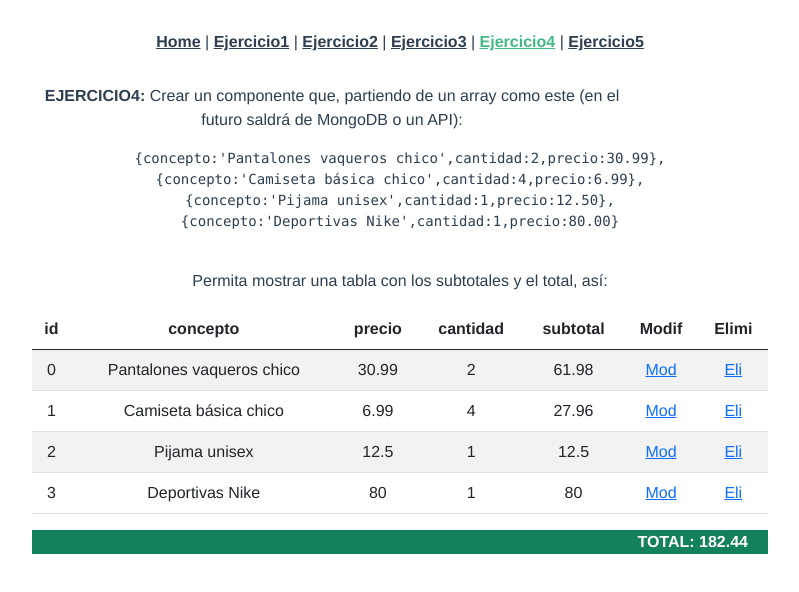
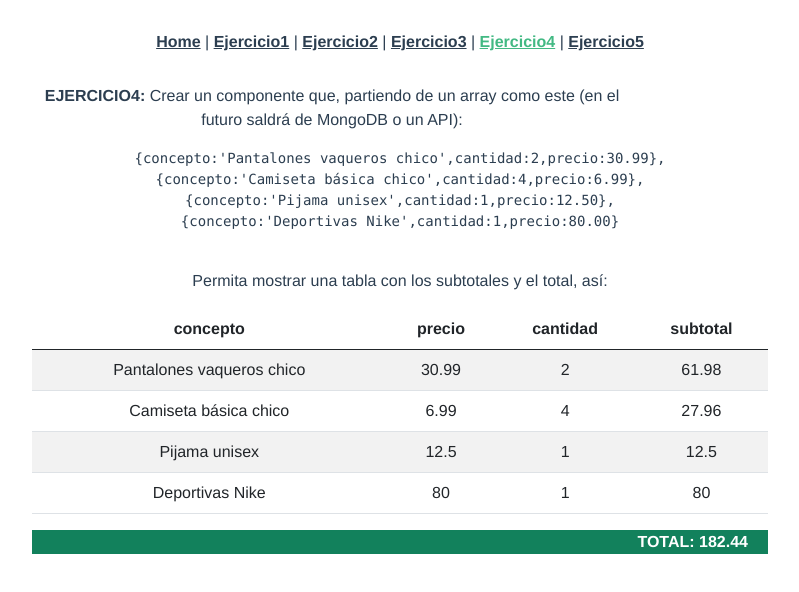
Before and after one commit to sagatzt/vuejs_ejercicios_sueltos, a Vue app: page /Ejercicio4 in a window 1280 px wide. Shown: the top 592 px of the page, without its empty margins (240-1039 px from the left). Built offline with nearby package versions, Linux system fonts and the light colour scheme.

Commit message:
cambios en ejercicio 6, lo dejo como estaba origianlmente

```diff
--- a/src/components/xTable.vue
+++ b/src/components/xTable.vue
@@ -2,24 +2,18 @@
     <table class="table table-striped">
         <thead>
             <tr>
-                <th>id</th>
                 <th>concepto</th>
                 <th>precio</th>
                 <th>cantidad</th>
                 <th>subtotal</th>
-                <th>Modif</th>
-                <th>Elimi</th>
             </tr>
         </thead>
         <tbody>
             <tr v-for="(dato,i) in datos" :key="i">
-                <td>{{ i }}</td>
                 <td>{{ dato.concepto }}</td>
                 <td>{{ dato.precio }}</td>
                 <td>{{ dato.cantidad }}</td>
                 <td>{{ subTotal(dato.precio,dato.cantidad)}}</td>
-                <td><a href="#">Mod</a></td>
-                <td><a href="#">Eli</a></td>
             </tr>
         </tbody>
     </table>
```
